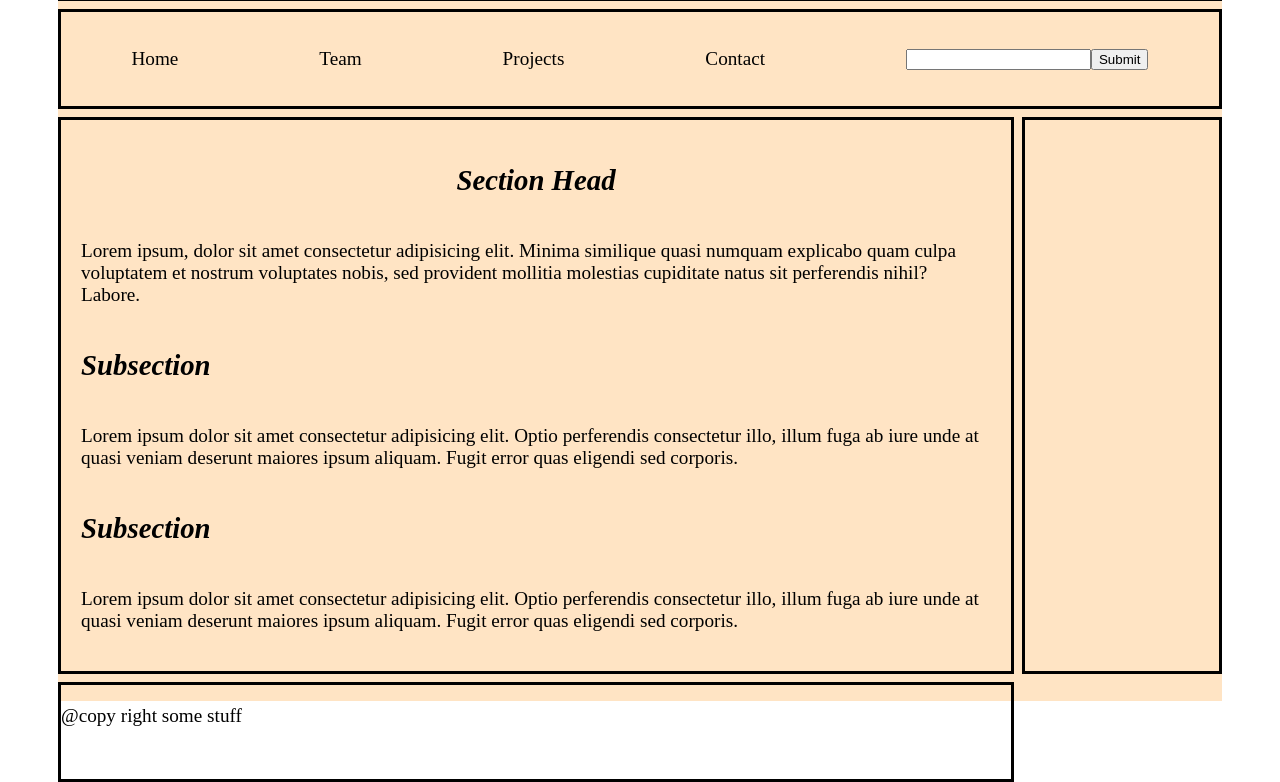
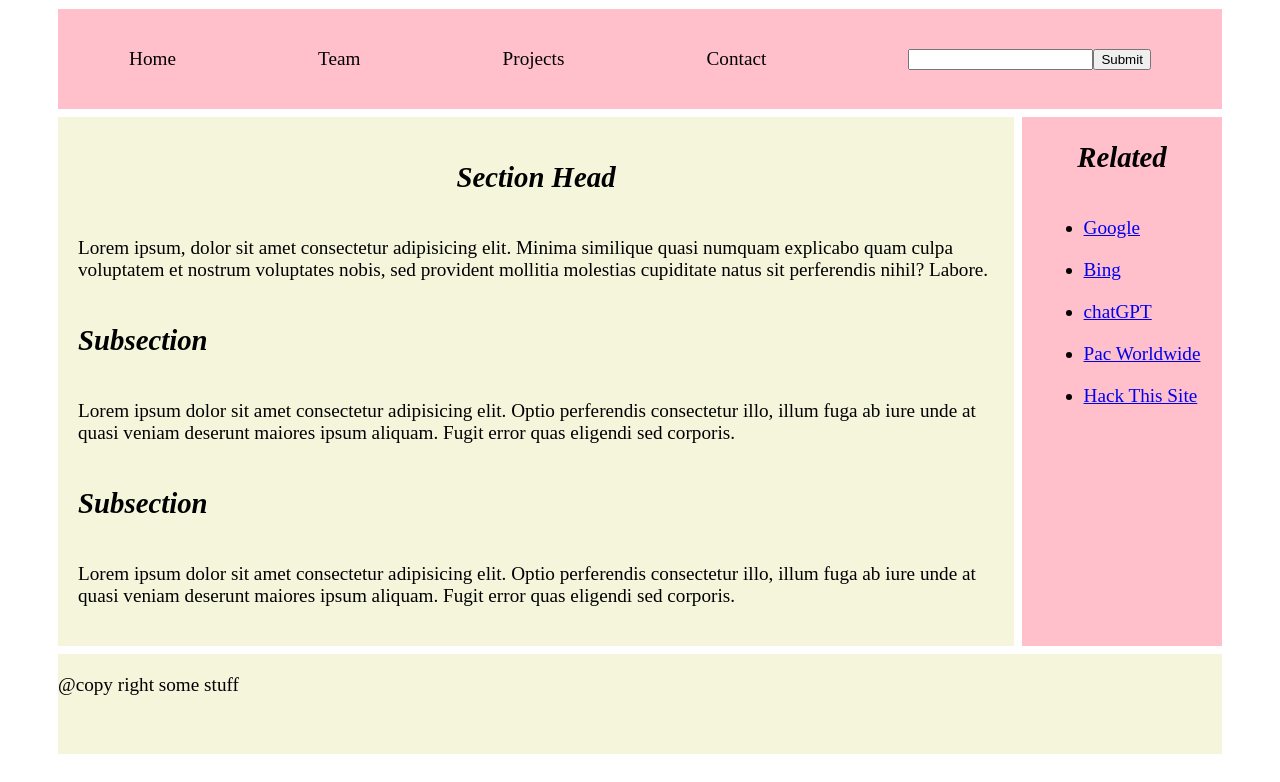
Before and after one commit to LukeZem/gridHW, a plain HTML site: page index.html in a window 1280 px wide. Shown: the part 149-931 px from the top of the page. After the commit the page ends 903 px from the top, so only its background shows below. Drawn offline with Linux system fonts and the light colour scheme.

Commit message:
final touches complete

```diff
--- a/index.html
+++ b/index.html
@@ -17,7 +17,7 @@
         </header>
 
         <!-- row 2 -->
-        <nav id="row-container2">
+        <nav id="row-container2" style="background-color: pink;">
             <div>Home</div>
             <div>Team</div>
             <div>Projects</div>
@@ -29,7 +29,7 @@
         </nav>
 
         <!-- row 3 -->
-        <section id="row-container3">
+        <section id="row-container3" style="background-color: beige;">
             <h1>Section Head</h1>
             <p>Lorem ipsum, dolor sit amet consectetur adipisicing elit. Minima similique quasi numquam explicabo quam
                 culpa voluptatem et nostrum voluptates nobis, sed provident mollitia molestias cupiditate natus sit
@@ -42,12 +42,19 @@
                 ab iure unde at quasi veniam deserunt maiores ipsum aliquam. Fugit error quas eligendi sed corporis.</p>
         </section>
 
-        <aside id="column-container">
-
+        <aside id="column-container" style="background-color: pink;">
+            <h1>Related</h1>
+            <ul>
+                <li><a href="https://www.google.com">Google</a></li>
+                <li><a href="https://www.bing.com/">Bing</a></li>
+                <li><a href="https://chat.openai.com/auth/login">chatGPT</a></li>
+                <li><a href="https://www.pac.com/">Pac Worldwide</a></li>
+                <li><a href="https://www.hackthissite.org/">Hack This Site</a></li>
+            </ul>
         </aside>
 
         <!-- row 4 -->
-        <footer id="row-container4">
+        <footer id="row-container4" style="background-color: beige;">
             <p>@copy right some stuff</p>
         </footer>
     </div>
--- a/styles.css
+++ b/styles.css
@@ -6,7 +6,7 @@ body * {
     display: grid;
     grid-template-columns: 1fr 200px;
     grid-template-rows: 100px 100px 1fr 100px;
-    background-color: bisque;
+    /* background-color: bisque; */
     gap: 8px;
     height: 100vh;
     margin: 50px;
@@ -49,6 +49,23 @@ body * {
 #row-container4 {
     display: flex;
     grid-row: 4/5;
+    grid-column: span 2;
+}
+
+#column-container {
+    grid-row: 3/4;
+    grid-column: 2/3;
+    display: flex;
+    flex-direction: column;
+    align-items: center;
+}
+
+#column-container h1 {
+    font-style: italic;
+}
+
+#column-container ul li {
+    padding-bottom: 20px;
 }
 
 
@@ -63,6 +80,6 @@ body * {
 
 
 
-#grid-container > *{
+/* #grid-container > *{
     border: 3px solid black;
-}
+} */
```
